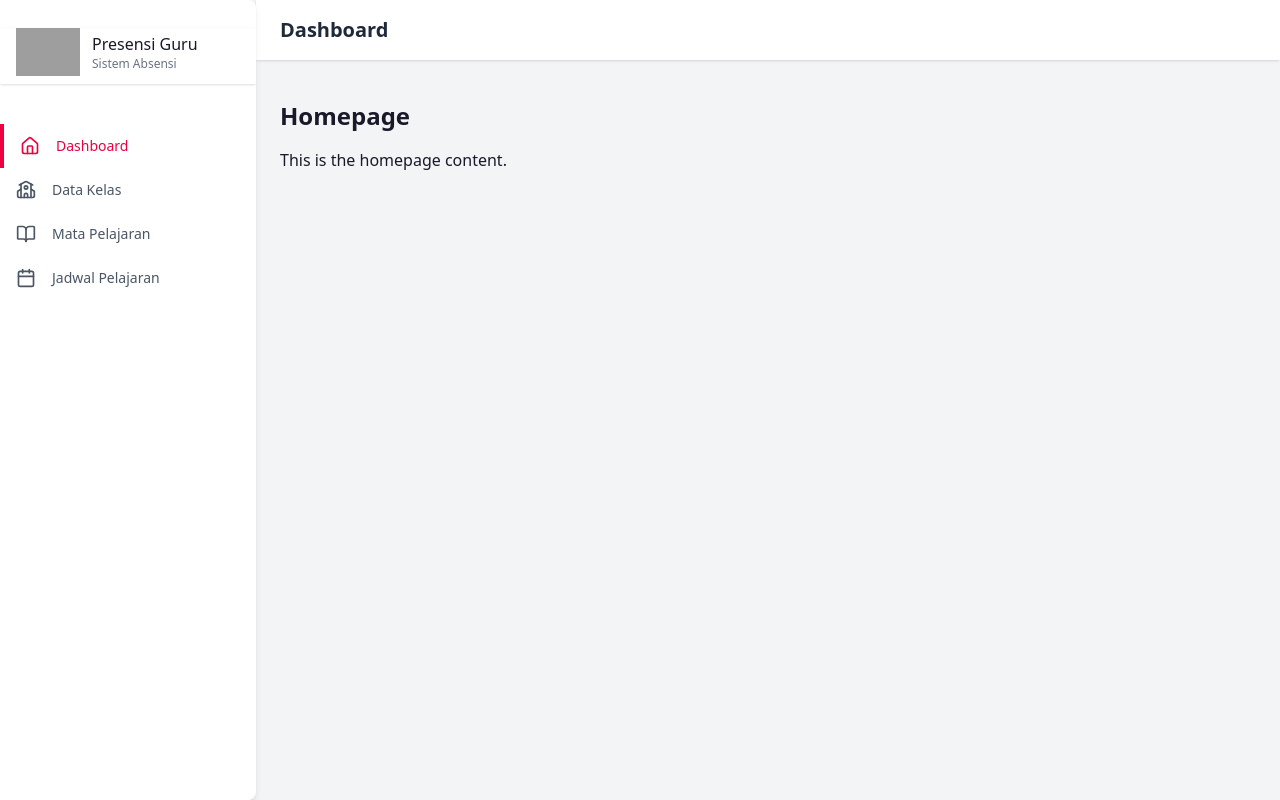
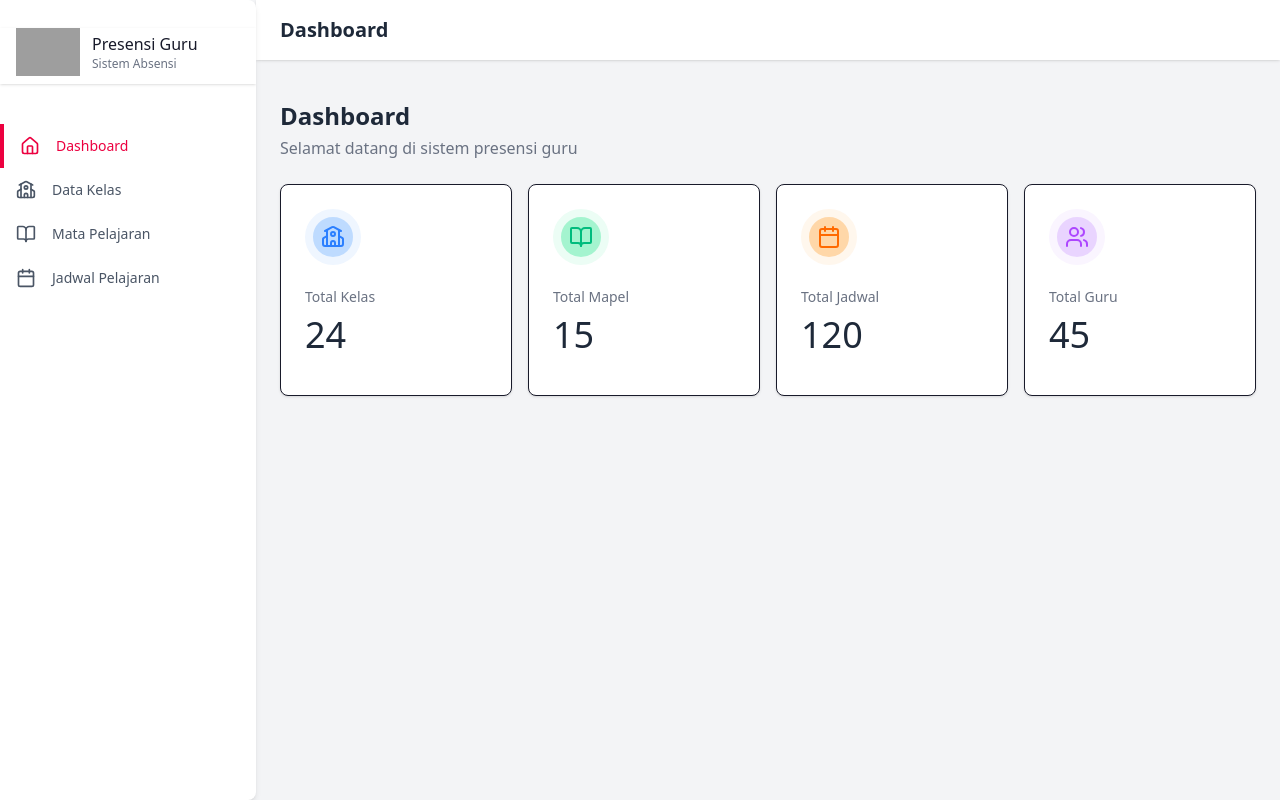
Before and after one commit to nesyaalviani/landing-presensi-guru, a Nuxt app: page / in a window 1280 px wide. Built offline with nearby package versions, Linux system fonts and the light colour scheme; grey boxes are pictures that could not be loaded.

Commit message:
feat: create dashboard with statistics overview

```diff
--- /dev/null
+++ b/app/components/StatsCard.vue
@@ -0,0 +1,51 @@
+<template>
+    <div class="max-w-md rounded-lg border px-6 pt-6 pb-10 bg-white shadow-sm hover:shadow-md transition-shadow">
+        <div :class="iconClasses">
+            <component :is="icon" class="h-6 w-6" />
+        </div>
+        <p class="text-sm font-medium text-gray-500 mt-4">{{ label }}</p>
+        <p class="text-4xl font-medium text-gray-800 mt-2">{{ formatNumber(value) }}</p>
+    </div>
+</template>
+
+<script setup>
+import { computed } from 'vue'
+import { School, BookOpen, Calendar, Users } from 'lucide-vue-next'
+
+const props = defineProps({
+    icon: {
+        type: [Object, String],
+        required: true
+    },
+    label: {
+        type: String,
+        required: true
+    },
+    value: {
+        type: Number,
+        required: true
+    },
+    color: {
+        type: String,
+        default: 'emerald',
+        validator: (value) => ['blue', 'emerald', 'orange', 'purple', 'rose', 'indigo'].includes(value)
+    }
+})
+
+const colorVariants = {
+    blue: 'border-blue-50 bg-blue-200 text-blue-500',
+    emerald: 'border-emerald-50 bg-emerald-200 text-emerald-500',
+    orange: 'border-orange-50 bg-orange-200 text-orange-500',
+    purple: 'border-purple-50 bg-purple-200 text-purple-500',
+    rose: 'border-rose-50 bg-rose-200 text-rose-500',
+    indigo: 'border-indigo-50 bg-indigo-200 text-indigo-500'
+}
+
+const iconClasses = computed(() => {
+    return `inline-block rounded-full border-8 p-2 ${colorVariants[props.color]}`
+})
+
+const formatNumber = (num) => {
+    return num.toLocaleString('id-ID')
+}
+</script>
--- a/app/pages/index.vue
+++ b/app/pages/index.vue
@@ -1,6 +1,56 @@
 <template>
-    <div>
-        <h1 class="text-2xl font-bold">Homepage</h1>
-        <p class="mt-4">This is the homepage content.</p>
+    <div class="w-full">
+        <div class="mb-6">
+            <h1 class="text-2xl font-bold text-gray-800">Dashboard</h1>
+            <p class="text-gray-500 mt-1">Selamat datang di sistem presensi guru</p>
+        </div>
+
+        <div class="grid gap-4 sm:grid-cols-2 lg:grid-cols-4">
+            <StatsCard
+                :icon="School"
+                label="Total Kelas"
+                :value="stats.totalKelas"
+                color="blue"
+            />
+            <StatsCard
+                :icon="BookOpen"
+                label="Total Mapel"
+                :value="stats.totalMapel"
+                color="emerald"
+            />
+            <StatsCard
+                :icon="Calendar"
+                label="Total Jadwal"
+                :value="stats.totalJadwal"
+                color="orange"
+            />
+            <StatsCard
+                :icon="Users"
+                label="Total Guru"
+                :value="stats.totalGuru"
+                color="purple"
+            />
+        </div>
+
+        <div class="mt-8">
+        </div>
     </div>
 </template>
+
+<script setup>
+import { ref } from 'vue'
+import { School, BookOpen, Calendar, Users } from 'lucide-vue-next'
+import StatsCard from '~/components/StatsCard.vue'
+
+const stats = ref({
+    totalKelas: 24,
+    totalMapel: 15,
+    totalJadwal: 120,
+    totalGuru: 45
+})
+
+// onMounted(async () => {
+//     const response = await fetch('/api/dashboard/stats')
+//     stats.value = await response.json()
+// })
+</script>
```
